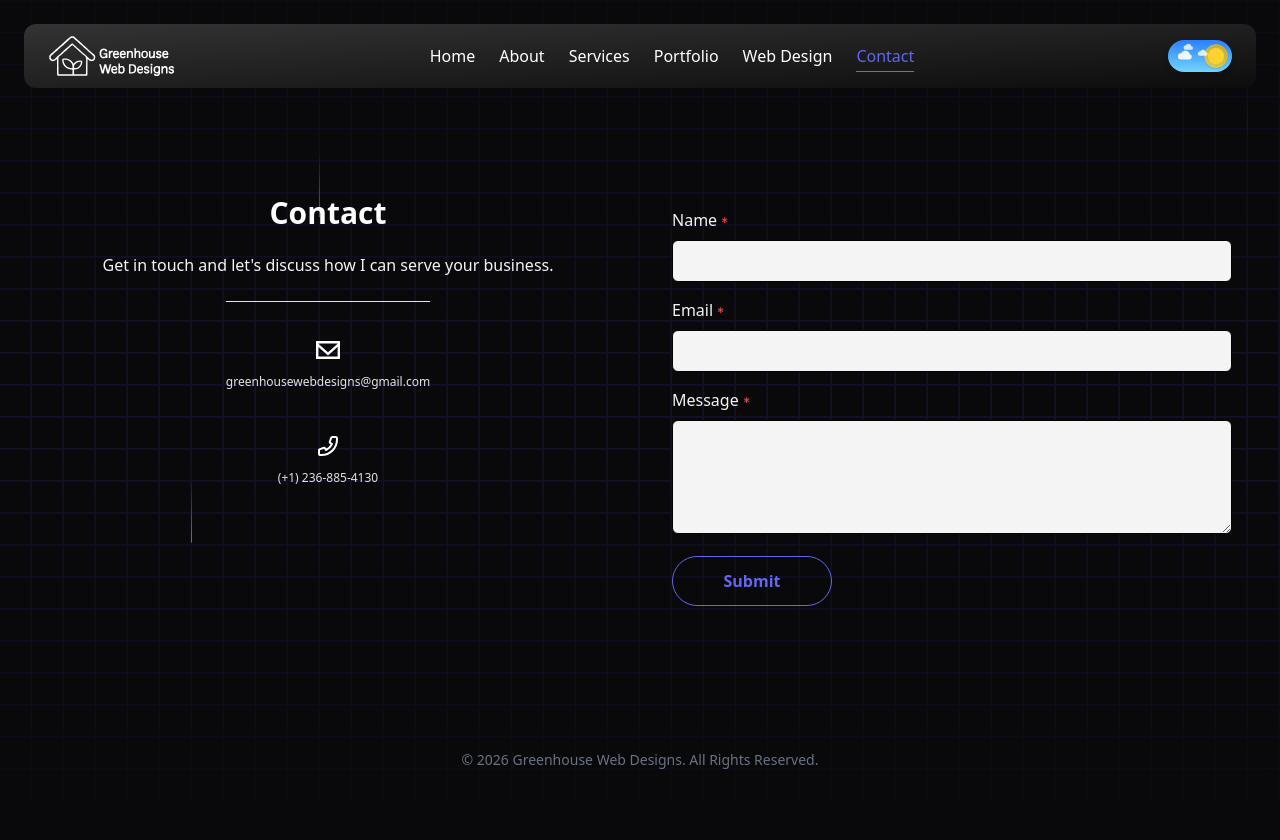
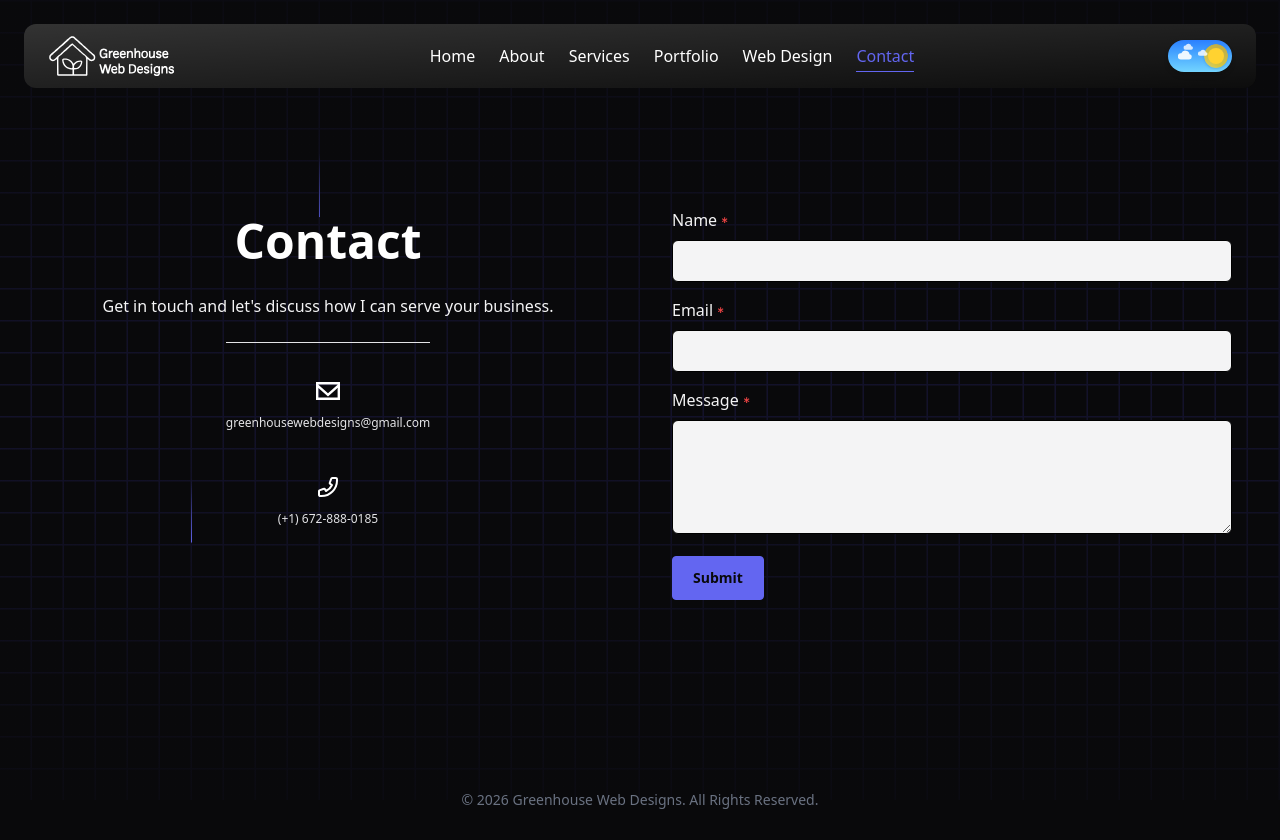
Before and after one commit to jacobadam/greenhousewebdesigns, a Next.js app: page /contact in a window 1280 px wide. Before the commit the page ends 800 px from the top, so only its background shows below. Built offline with nearby package versions, Linux system fonts and the light colour scheme.

Commit message:
update padding and styling

```diff
--- a/src/app/contact/page.jsx
+++ b/src/app/contact/page.jsx
@@ -1,6 +1,7 @@
 "use client";
 
 import React, { useRef, useState } from "react";
+import Button from "../ui/Button";
 
 export default function Contact() {
   const form = useRef();
@@ -36,21 +37,15 @@ export default function Contact() {
   };
 
   return (
-    <section
-      className="py-16 bg-transparent flex-grow z-10"
-      style={{
-        paddingTop: "clamp(12rem, 10vw, 8rem)",
-        minHeight: "calc(100vh - clamp(4rem, 10vw, 8rem))",
-      }}
-    >
-      <div className="mx-auto max-w-7xl px-4 sm:px-6 lg:px-8 z-20">
+    <section className="py-16 bg-transparent grow z-10 pt-28">
+      <div className="mx-auto max-w-7xl px-4 sm:px-6 lg:px-8 py-12 lg:py-24 z-20">
         <div className="grid lg:grid-cols-2 grid-cols-1 gap-8 lg:items-start items-center lg:justify-start justify-center">
           <div className="flex flex-col items-center text-center px-4 sm:px-6">
-            <h2 className="text-black dark:text-white text-2xl lg:text-3xl font-semibold leading-snug pb-5">
+            <h2 className="text-black dark:text-white text-3xl md:text-4xl xl:text-5xl font-semibold leading-snug pb-5">
               Contact
             </h2>
-            <p className="text-zinc-900 dark:text-zinc-100 text-md font-normal pb-6">
-              Get in touch and let's discuss how I can serve your business.
+            <p className="text-zinc-900 dark:text-zinc-100 text-base font-normal pb-6">
+              Get in touch and let&apos;s discuss how I can serve your business.
             </p>
             <div className="py-6 border-t border-gray-400 dark:border-zinc-200 text-center">
               <div className="flex flex-col items-center">
@@ -76,13 +71,13 @@ export default function Contact() {
                 </div>
 
                 <p className="text-zinc-800 dark:text-zinc-200 text-xs font-normal">
-                  (+1) 236-885-4130
+                  (+1) 672-888-0185
                 </p>
               </div>
             </div>
           </div>
 
-          <div className="p-4 rounded-lg">
+          <div className="px-4 rounded-lg">
             {messageSent && (
               <p
                 className="text-center text-lightmode dark:text-indigo-600 text-xl font-bold"
@@ -197,12 +192,7 @@ export default function Contact() {
                 />
               </div>
 
-              <button
-                type="submit"
-                className="flex justify-center items-center relative h-[50px] w-40 overflow-hidden border border-lightmode dark:border-darkmode bg-lightmode dark:bg-transparent px-3 text-zinc-100 dark:text-darkmode dark:hover:text-white hover:shadow-2xl before:absolute before:bottom-0 before:left-0 before:top-0 before:z-0 before:h-full before:w-0 before:bg-lightmode dark:before:bg-darkmode before:transition-all before:duration-500 hover:text-white hover:shadow-lightmode dark:hover:shadow-darkmode hover:before:left-0 hover:before:w-full rounded-full font-semibold mt-4"
-              >
-                <span className="relative z-3">Submit</span>
-              </button>
+              <Button href="/services">Submit</Button>
             </form>
           </div>
         </div>
```
